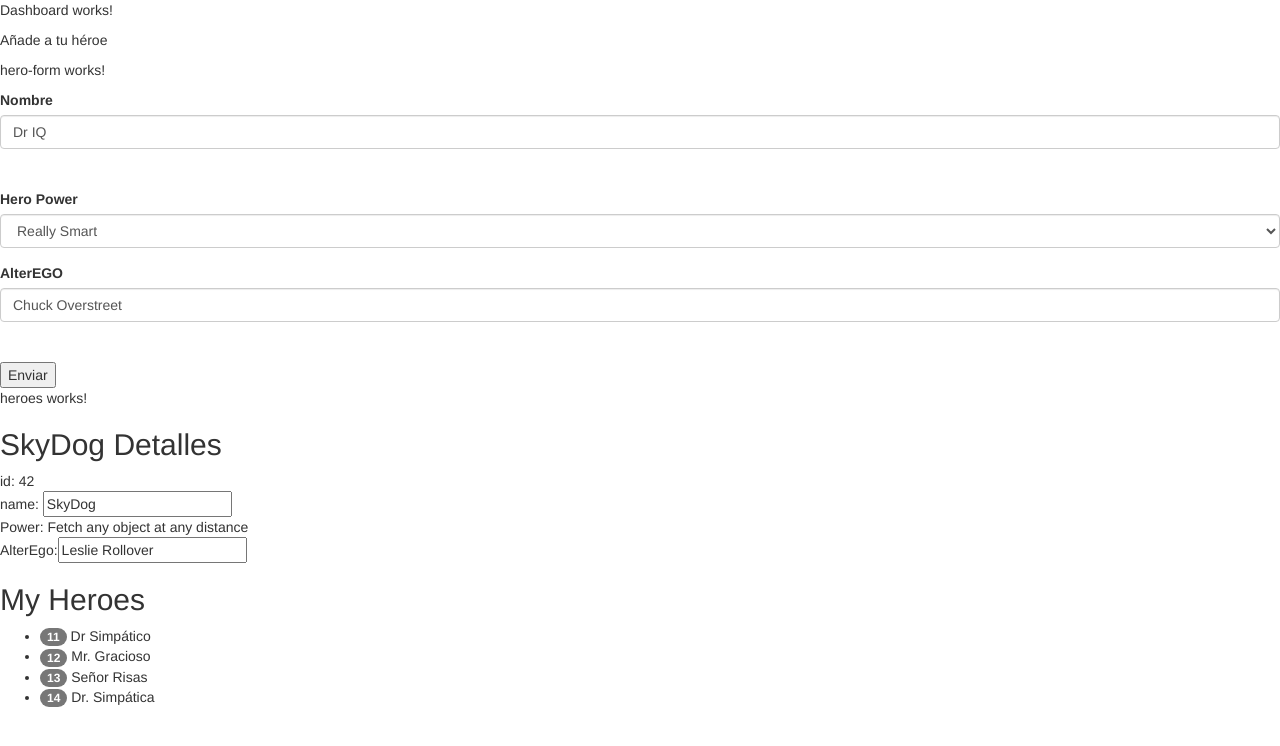
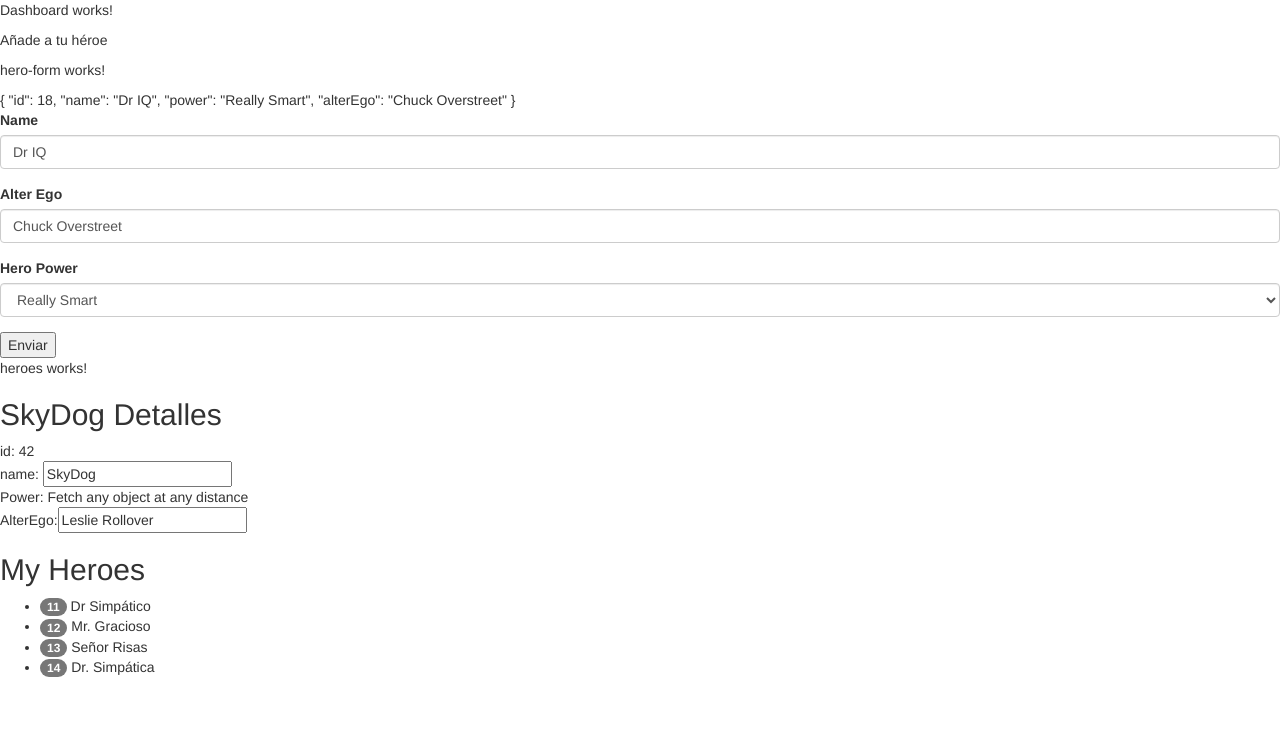
Before and after one commit to andriusmw/heroform3, an Angular app: page / in a window 1280 px wide. Shown: the top 746 px of the page. Built offline with nearby package versions, Linux system fonts and the light colour scheme.

Commit message:
ngform two data binding

```diff
--- a/src/app/hero-form/hero-form.component.html
+++ b/src/app/hero-form/hero-form.component.html
@@ -2,26 +2,28 @@
 
 <div>
   <form #heroForm="ngForm">
-<label>Nombre</label>
+    {{ model | json }} <!--Lo transforma a json, string para mostrar arriba como lo que escribes se modifica-->
+    <div class="form-group">
+      <label for="name">Name</label>
       <input type="text" class="form-control" id="name"
              required
              [(ngModel)]="model.name" name="name">
-<br>
-<br>
+    </div>
+
+    <div class="form-group">
+      <label for="alterEgo">Alter Ego</label>
+      <input type="text"  class="form-control" id="alterEgo"
+             [(ngModel)]="model.alterEgo" name="alterEgo">
+    </div>
 
     <div class="form-group">
       <label for="power">Hero Power</label>
-  <select class="form-control" id="power" required>
+      <select class="form-control"  id="power"
+              required
+              [(ngModel)]="model.power" name="power">
         <option *ngFor="let pow of powers" [value]="pow">{{pow}}</option>
       </select>
     </div>
-
-<label>AlterEGO</label>
-<input type="text" class="form-control" id="alterEgo"
-       required
-       [(ngModel)]="model.alterEgo" name="alterEgo">
-<br>
-<br>
 
 <button type="submit">Enviar</button>
   </form>  <!--form para poder acceder con ngform-->
```
Lines whose indentation alone changed are shown as unchanged.
